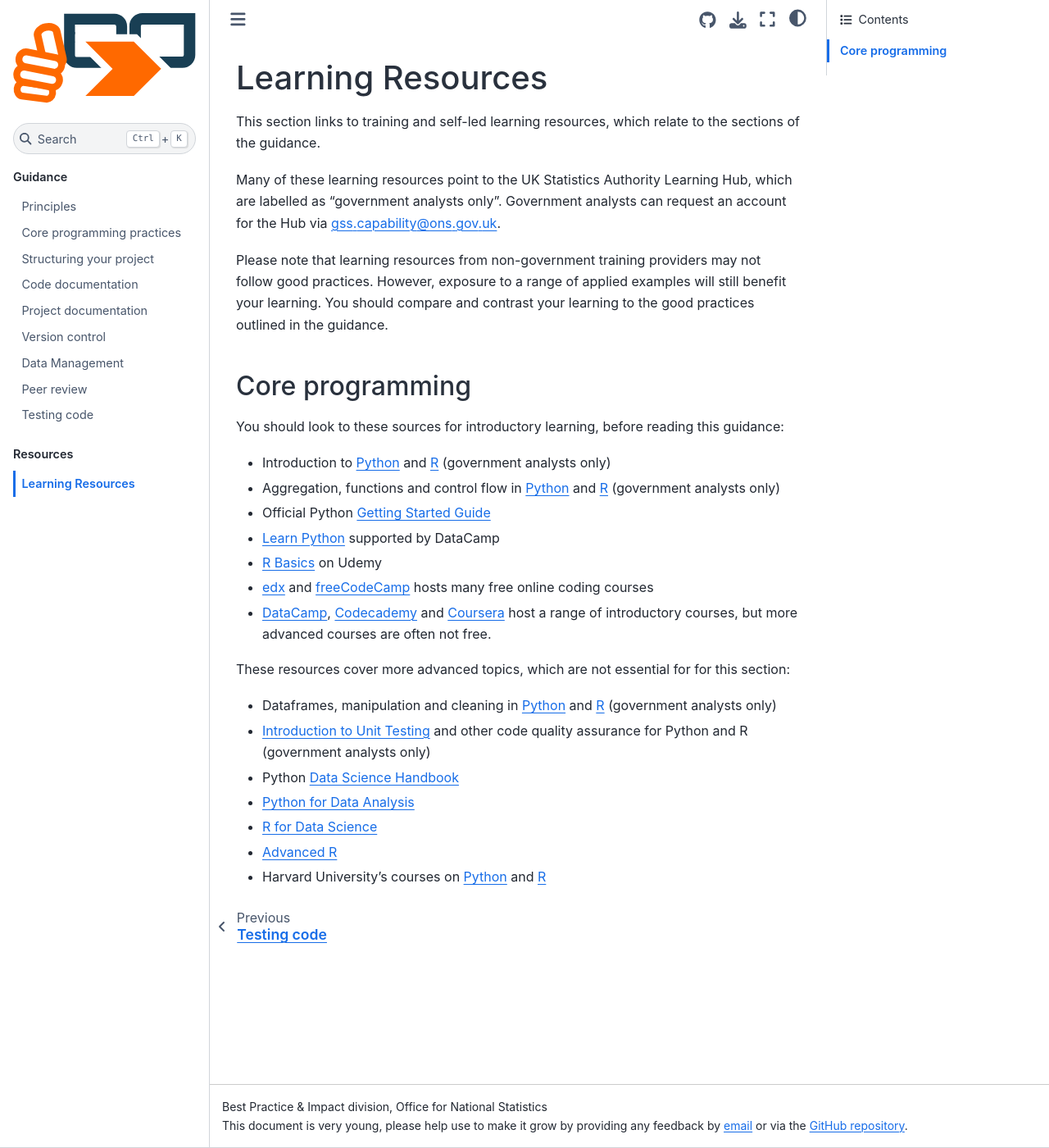
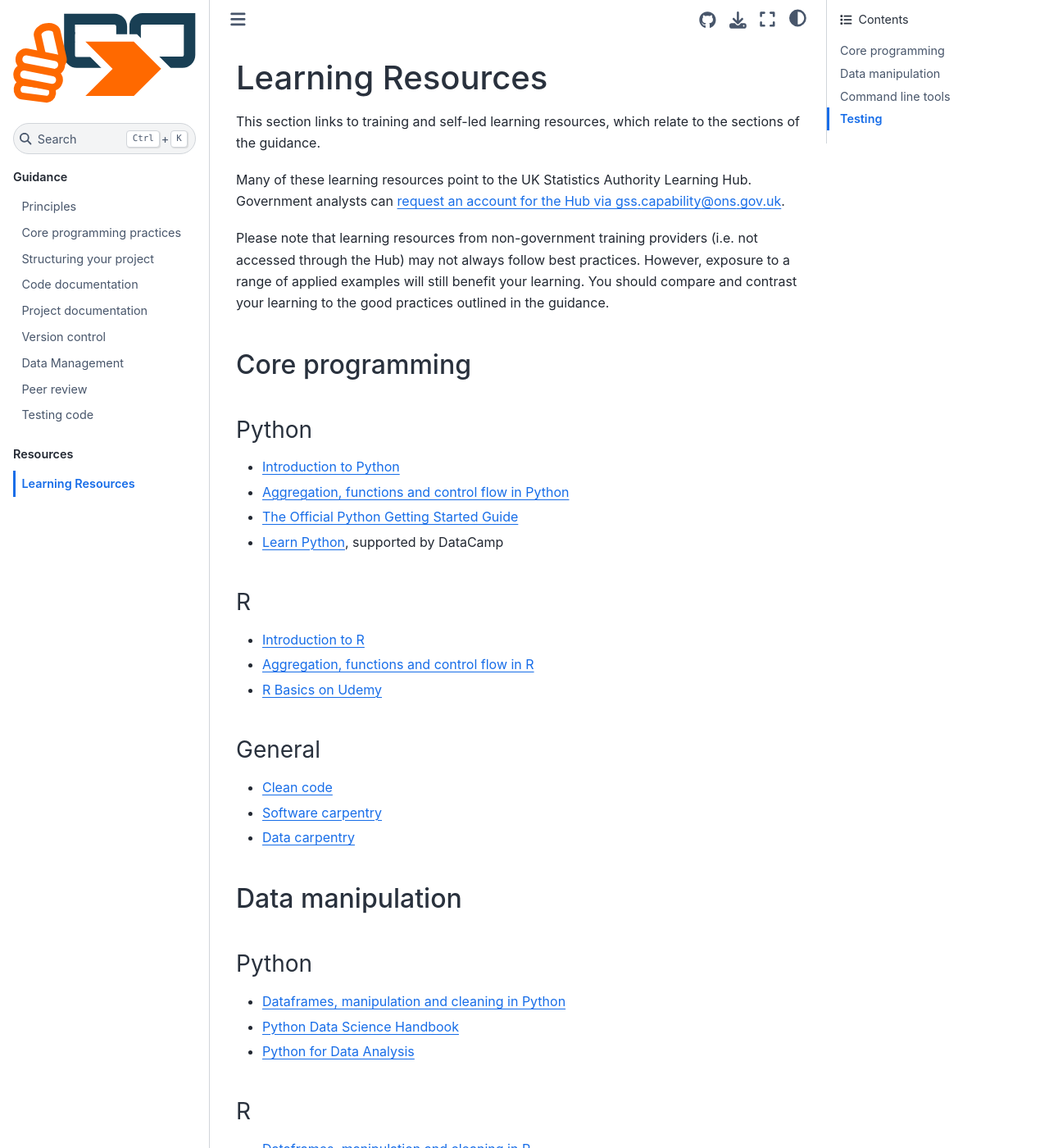
Before and after one commit to best-practice-and-impact/qa-of-code-guidance, a Jupyter Book: the page built from book/learning.md, in a window 1280 px wide and 1400 px high. Shown: the whole window at 82% size. Built offline with Jupyter Book 1.0.4 settings and Sphinx 7.4.7 and the Sphinx Book theme 1.1.4, drawn with Linux system fonts in a browser that asks for light colours; some of the changed text lies outside the part shown.

Commit message:
Add remaining resources to learning file

```diff
--- a/book/learning.md
+++ b/book/learning.md
@@ -2,26 +2,67 @@
 
 This section links to training and self-led learning resources, which relate to the sections of the guidance.
 
-Many of these learning resources point to the UK Statistics Authority Learning Hub, which are labelled as "government analysts only". Government analysts can request an account for the Hub via [gss.capability@ons.gov.uk](mailto:gss.capability@ons.gov.uk).
+Many of these learning resources point to the UK Statistics Authority Learning Hub. Government analysts can [request an account for the Hub via gss.capability@ons.gov.uk](mailto:gss.capability@ons.gov.uk).
 
-Please note that learning resources from non-government training providers may not follow good practices. However, exposure to a range of applied examples will still benefit your learning. You should compare and contrast your learning to the good practices outlined in the guidance.
+Please note that learning resources from non-government training providers (i.e. not accessed through the Hub) may not always follow best practices. However, exposure to a range of applied examples will still benefit your learning. You should compare and contrast your learning to the good practices outlined in the guidance.
 
 ## Core programming
 
-You should look to these sources for introductory learning, before reading this guidance:
-* Introduction to [Python](https://learninghub.ons.gov.uk/enrol/index.php?id=536) and [R](https://learninghub.ons.gov.uk/enrol/index.php?id=538) (government analysts only)
-* Aggregation, functions and control flow in [Python](https://learninghub.ons.gov.uk/enrol/index.php?id=525) and [R](https://learninghub.ons.gov.uk/enrol/index.php?id=527) (government analysts only)
-* Official Python [Getting Started Guide](https://www.python.org/about/gettingstarted/)
-* [Learn Python](https://www.learnpython.org/) supported by DataCamp
-* [R Basics](https://www.udemy.com/course/r-basics/?LSNPUBID=JVFxdTr9V80&ranEAID=JVFxdTr9V80&ranMID=39197&ranSiteID=JVFxdTr9V80-mzkL.lpta.ugiFro.8Oc_Q&utm_medium=udemyads&utm_source=aff-campaign) on Udemy
-* [edx](https://www.edx.org/) and [freeCodeCamp](https://www.freecodecamp.org/) hosts many free online coding courses
-* [DataCamp](https://www.datacamp.com/), [Codecademy](https://www.codecademy.com/) and [Coursera](https://www.coursera.org/) host a range of introductory courses, but more advanced courses are often not free.
+### Python
 
-These resources cover more advanced topics, which are not essential for for this section:
-* Dataframes, manipulation and cleaning in [Python](https://learninghub.ons.gov.uk/enrol/index.php?id=521) and [R](https://learninghub.ons.gov.uk/enrol/index.php?id=523) (government analysts only)
-* [Introduction to Unit Testing](https://learninghub.ons.gov.uk/enrol/index.php?id=539) and other code quality assurance for Python and R (government analysts only)
-* Python [Data Science Handbook](https://jakevdp.github.io/PythonDataScienceHandbook/index.html)
+* [Introduction to Python](https://learninghub.ons.gov.uk/enrol/index.php?id=536)
+* [Aggregation, functions and control flow in Python](https://learninghub.ons.gov.uk/enrol/index.php?id=525)
+* [The Official Python Getting Started Guide](https://www.python.org/about/gettingstarted/)
+* [Learn Python](https://www.learnpython.org/), supported by DataCamp
+
+### R
+
+* [Introduction to R](https://learninghub.ons.gov.uk/enrol/index.php?id=538)
+* [Aggregation, functions and control flow in R](https://learninghub.ons.gov.uk/enrol/index.php?id=527)
+* [R Basics on Udemy](https://www.udemy.com/course/r-basics/?LSNPUBID=JVFxdTr9V80&ranEAID=JVFxdTr9V80&ranMID=39197&ranSiteID=JVFxdTr9V80-mzkL.lpta.ugiFro.8Oc_Q&utm_medium=udemyads&utm_source=aff-campaign)
+
+### General
+* [Clean code](https://learninghub.ons.gov.uk/enrol/index.php?id=537)
+* [Software carpentry](https://software-carpentry.org/lessons/)
+* [Data carpentry](https://datacarpentry.org/lessons/)
+
+## Data manipulation
+
+### Python
+
+* [Dataframes, manipulation and cleaning in Python](https://learninghub.ons.gov.uk/enrol/index.php?id=521)
+* [Python Data Science Handbook](https://jakevdp.github.io/PythonDataScienceHandbook/index.html)
 * [Python for Data Analysis](https://github.com/wesm/pydata-book)
+### R
+
+* [Dataframes, manipulation and cleaning in R](https://learninghub.ons.gov.uk/enrol/index.php?id=523)
 * [R for Data Science](https://r4ds.had.co.nz/)
 * [Advanced R](https://adv-r.hadley.nz/index.html)
-* Harvard University's courses on [Python](https://online-learning.harvard.edu/subject/python) and [R](https://online-learning.harvard.edu/subject/r)
+
+### SQL
+
+* [Foundations of SQL](https://learninghub.ons.gov.uk/enrol/index.php?id=529)
+* [w3schools.com SQL Tutorial](https://www.w3schools.com/sql/default.asp)
+* [Python SQL libraries](https://realpython.com/python-sql-libraries/)
+* [SQL databases and R](http://datacarpentry.org/R-ecology-lesson/05-r-and-databases.html)
+## Command line tools
+
+### General
+
+* [Windows and UNIX Command Line Basics](https://learninghub.ons.gov.uk/enrol/index.php?id=534)
+* [Learn enough (UNIX) command line to be dangerous](https://www.learnenough.com/command-line-tutorial/basics)
+* [The UNIX workbench](https://seankross.com/the-unix-workbench/)
+
+### Git
+
+* [Intro to Git](https://learninghub.ons.gov.uk/course/view.php?id=532)
+* [The Pro Git book](https://git-scm.com/book/en/v2)
+* [Software Carpentry: Version Control with Git](https://swcarpentry.github.io/git-novice/) - an applied project
+* Interactive online training with [Katacoda](https://www.katacoda.com/courses/git) or [Learn Git Branching](https://learngitbranching.js.org/)
+* [GitHub's Git Cheatsheet](https://education.github.com/git-cheat-sheet-education.pdf)
+* [GitHub Git Handbook](https://guides.github.com/introduction/git-handbook/)
+* [Atlassian's Learn Git](https://www.atlassian.com/git)
+
+## Testing
+
+* [Introduction to Unit Testing in Python and R](https://learninghub.ons.gov.uk/enrol/index.php?id=539)
```
Also changed, not shown: book/core_programming.md (+1 -7 lines).
